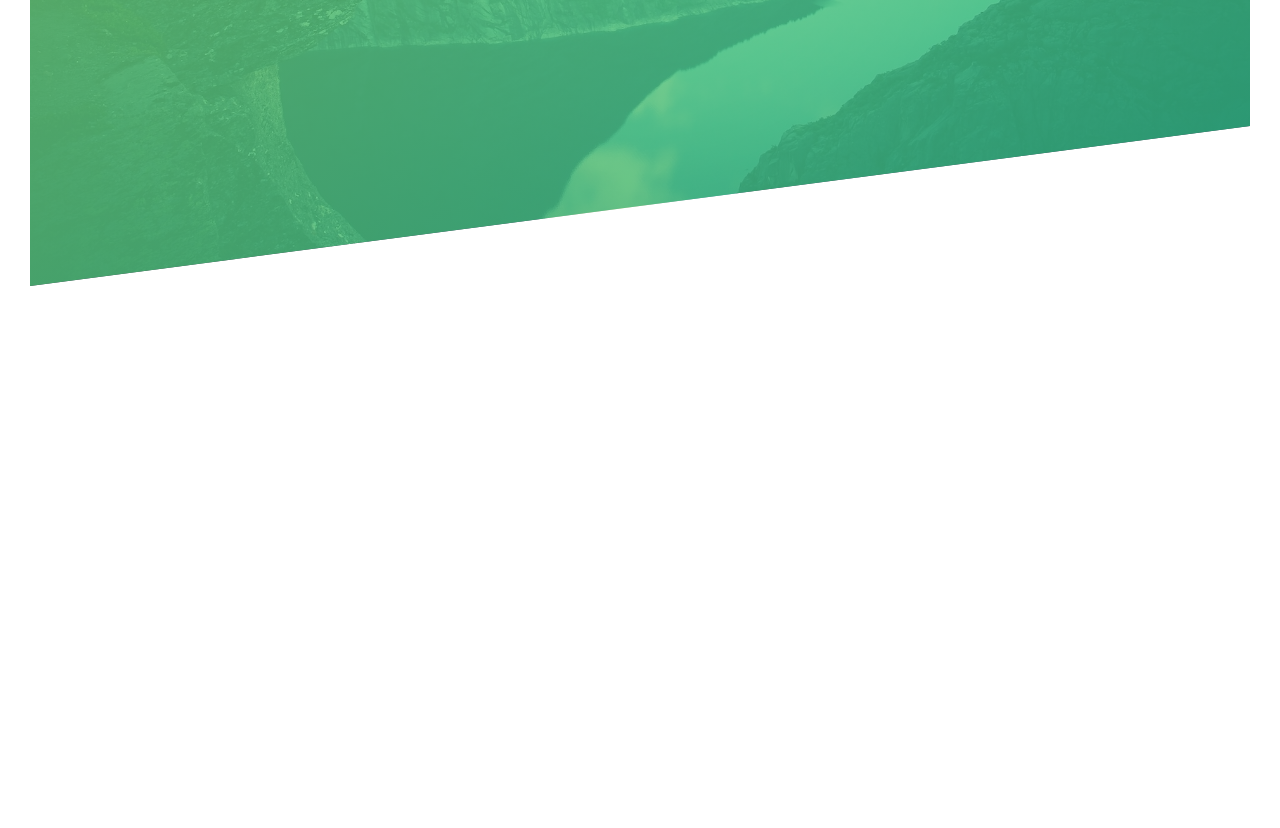
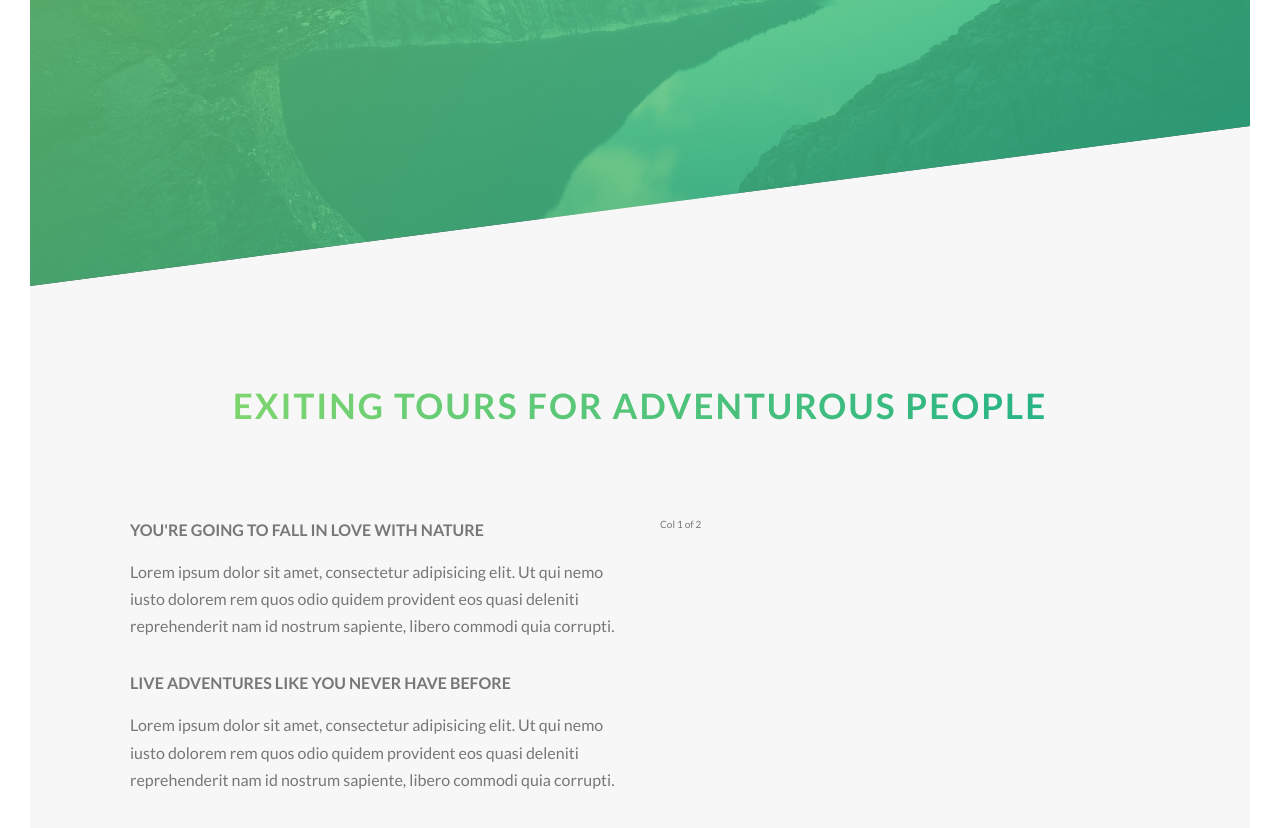
Before and after one commit to jlaguilargomez/CSS-course_natours-project, a website: page index.html in a window 1280 px wide. Shown: the part 504-1332 px from the top of the page. Before the commit the page ends 820 px from the top, so only its background shows below. Drawn offline with Linux system fonts and the light colour scheme.

Commit message:
about section added

```diff
--- a/index.html
+++ b/index.html
@@ -9,7 +9,7 @@
 			rel="stylesheet"
 		/>
 
-		<!-- <link rel="stylesheet" type="text/css" href="css/icon-font.css" /> -->
+		<!-- <link rel="st ylesheet" type="text/css" href="css/icon-font.css" /> -->
 		<link rel="stylesheet" type="text/css" href="css/style.css" />
 		<link rel="shortcut icon" type="image/png" href="img/favicon.png" />
 
@@ -38,6 +38,41 @@
 			</div>
 		</header>
 
+		<main>
+			<section class="section-about ">
+				<div class="u-center-text u-margin-bottom-big">
+					<h2 class="heading-secondary">
+						Exiting tours for adventurous people
+					</h2>
+				</div>
+
+				<div class="row">
+					<div class="col-1-of-2">
+						<h3 class="heading-tertiary u-margin-botton-small">
+							You're going to fall in love with nature
+						</h3>
+						<p class="paragraph">
+							Lorem ipsum dolor sit amet, consectetur adipisicing
+							elit. Ut qui nemo iusto dolorem rem quos odio quidem
+							provident eos quasi deleniti reprehenderit nam id
+							nostrum sapiente, libero commodi quia corrupti.
+						</p>
+						<h3 class="heading-tertiary u-margin-botton-small">
+							Live adventures like you never have before
+						</h3>
+						<p class="paragraph">
+							Lorem ipsum dolor sit amet, consectetur adipisicing
+							elit. Ut qui nemo iusto dolorem rem quos odio quidem
+							provident eos quasi deleniti reprehenderit nam id
+							nostrum sapiente, libero commodi quia corrupti.
+						</p>
+					</div>
+					<div class="col-1-of-2">
+						Col 1 of 2
+					</div>
+				</div>
+			</section>
+		</main>
 		<!-- Un ejemplo de cómo configurar un "grid" con float (css en el archivo "_grid.scss") -->
 		<!-- <section class="grid-test">
 			<div class="row">
--- a/sass/abstracts/_variables.scss
+++ b/sass/abstracts/_variables.scss
@@ -2,7 +2,10 @@
 $color-primary: #55c57a;
 $color-primary-light: #7ed56f;
 $color-primary-dark: #28b485;
+
 $color-gray-dark: #777;
+$color-grey-light-1: #f7f7f7;
+
 $color-black: #000;
 $color-white: #fff;
 
--- a/sass/base/_typography.scss
+++ b/sass/base/_typography.scss
@@ -26,3 +26,40 @@
 		animation-timing-function: ease-in;
 	}
 }
+
+.heading-secondary {
+	display: inline-block;
+	font-size: 3.5rem;
+	text-transform: uppercase;
+	font-weight: 700;
+	// le damos un background y luego hacemos el texto transparente
+	background-image: linear-gradient(
+		to right,
+		$color-primary-light,
+		$color-primary-dark
+	);
+	-webkit-background-clip: text;
+	color: transparent;
+	letter-spacing: 2px;
+	transition: all 0.2s;
+
+	&:hover {
+		transform: skewY(2deg) skewX(15deg) scale(1.1);
+		text-shadow: 0.5rem 1rem 2rem rgba($color-black, 0.2);
+	}
+}
+
+.heading-tertiary {
+	font-size: 1.6rem;
+	font-weight: 700;
+	text-transform: uppercase;
+}
+
+.paragraph {
+	font-size: 1.6rem;
+
+	&:not(:last-child) {
+		// le damos un margen a todos salvo al último
+		margin-bottom: 3rem;
+	}
+}
--- a/sass/base/_utilities.scss
+++ b/sass/base/_utilities.scss
@@ -0,0 +1,15 @@
+.u-center-text {
+	text-align: center;
+}
+
+.u-margin-bottom-big {
+	margin-bottom: 8rem;
+}
+
+.u-margin-bottom-medium {
+	margin-bottom: 4rem;
+}
+
+.u-margin-botton-small {
+	margin-bottom: 1.5rem;
+}
--- a/sass/layout/_grid.scss
+++ b/sass/layout/_grid.scss
@@ -1,6 +1,5 @@
 .row {
 	max-width: $grid-width;
-	background-color: #eee;
 	margin: 0 auto;
 
 	/* Le decimos que todos los elementos salvo el último tengan la prop "margin-bottom" */
@@ -13,7 +12,6 @@
 
 	// un selector para seleccionar todos los elementos que tengan una clase que comience por "col-"
 	[class^='col-'] {
-		background-color: orangered;
 		float: left;
 
 		&:not(:last-child) {
--- a/sass/main.scss
+++ b/sass/main.scss
@@ -1,8 +1,7 @@
-@import 'pages/home';
-
 @import 'abstracts/functions';
 @import 'abstracts/mixins';
 @import 'abstracts/variables';
+@import 'pages/home';
 
 @import 'base/base';
 @import 'base/animations';
--- a/sass/pages/_home.scss
+++ b/sass/pages/_home.scss
@@ -0,0 +1,5 @@
+.section-about {
+	background-color: $color-grey-light-1;
+	padding: 25rem 10rem;
+	margin-top: -20vh;
+}
```
Also changed, not shown: css/style.css.
